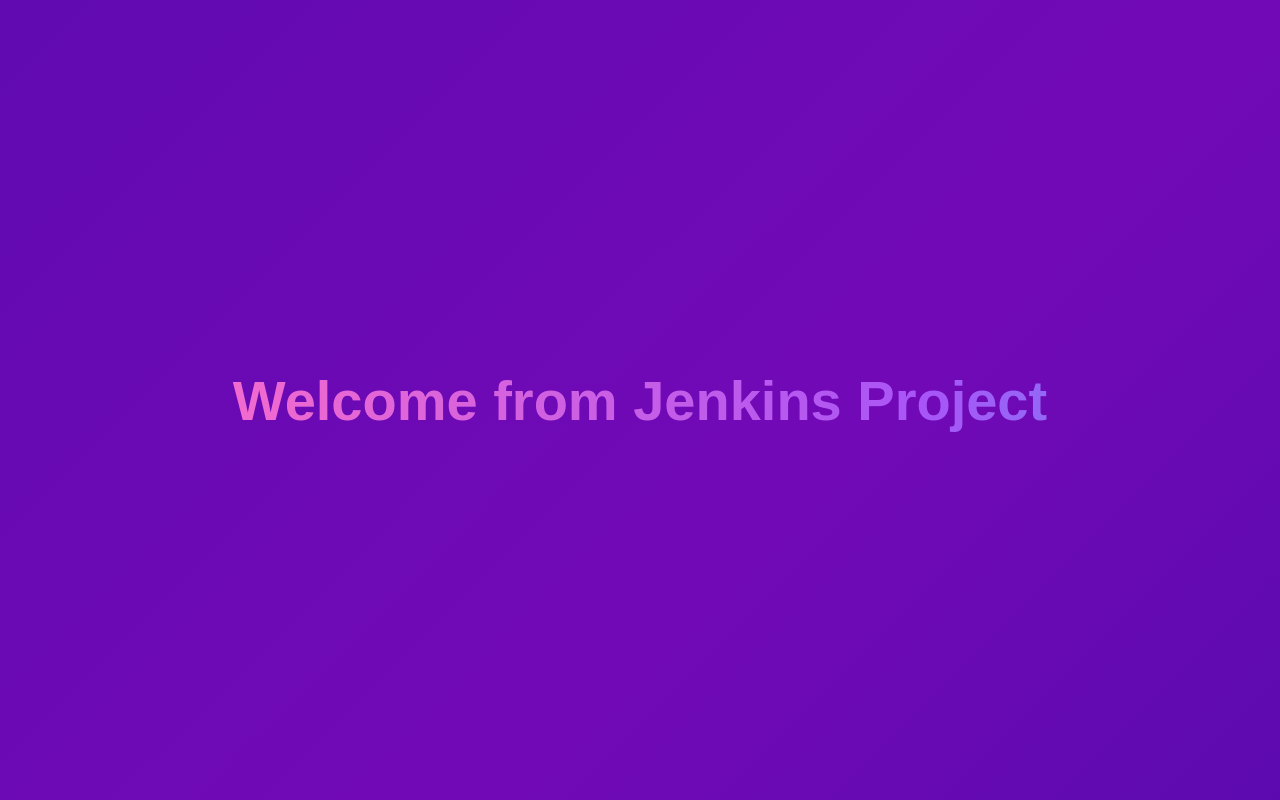
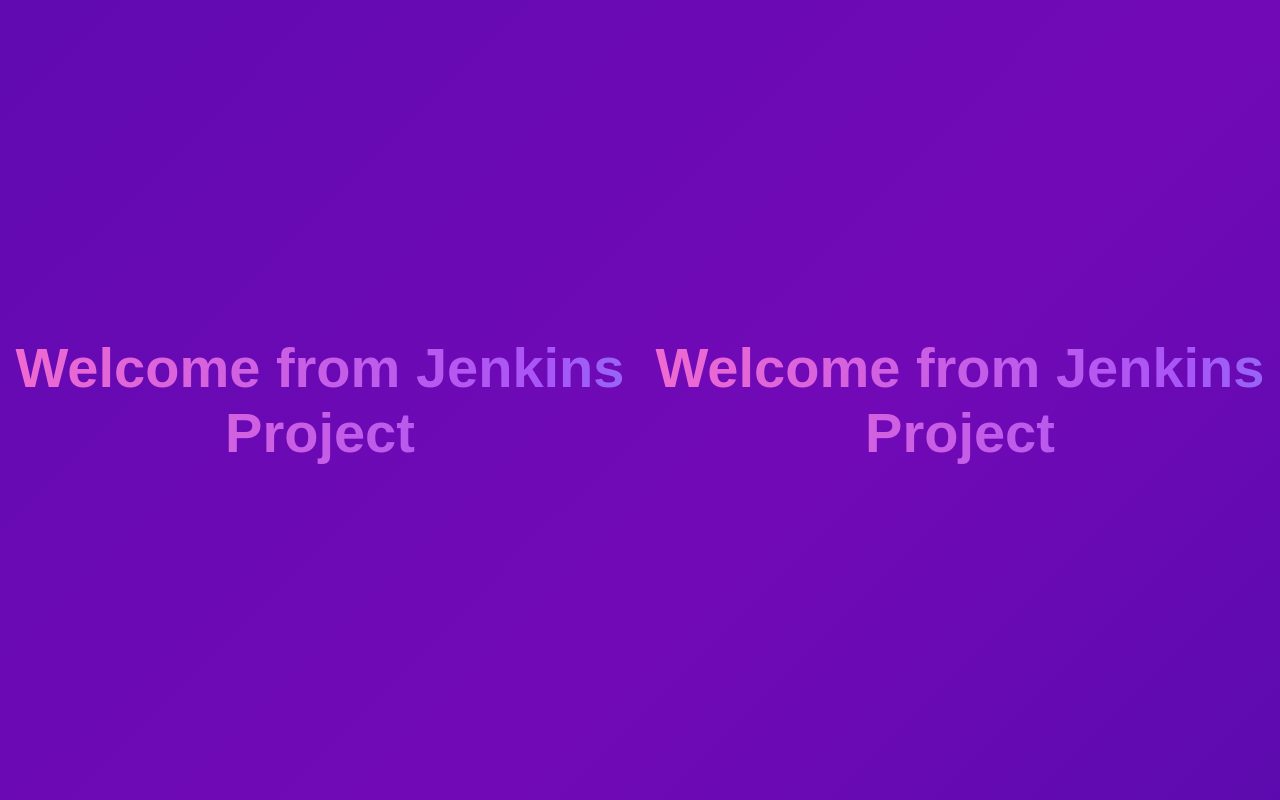
Before and after one commit to Arbz-N/jenkins, a plain HTML site: page index.html in a window 1280 px wide. Drawn offline with Linux system fonts and the light colour scheme.

Commit message:
Update index.html

```diff
--- a/index.html
+++ b/index.html
@@ -8,5 +8,6 @@
 </head>
 <body>
   <h1>Welcome from Jenkins Project</h1>
+  <h1>Welcome from Jenkins Project</h1>
 </body>
 </html>
```
